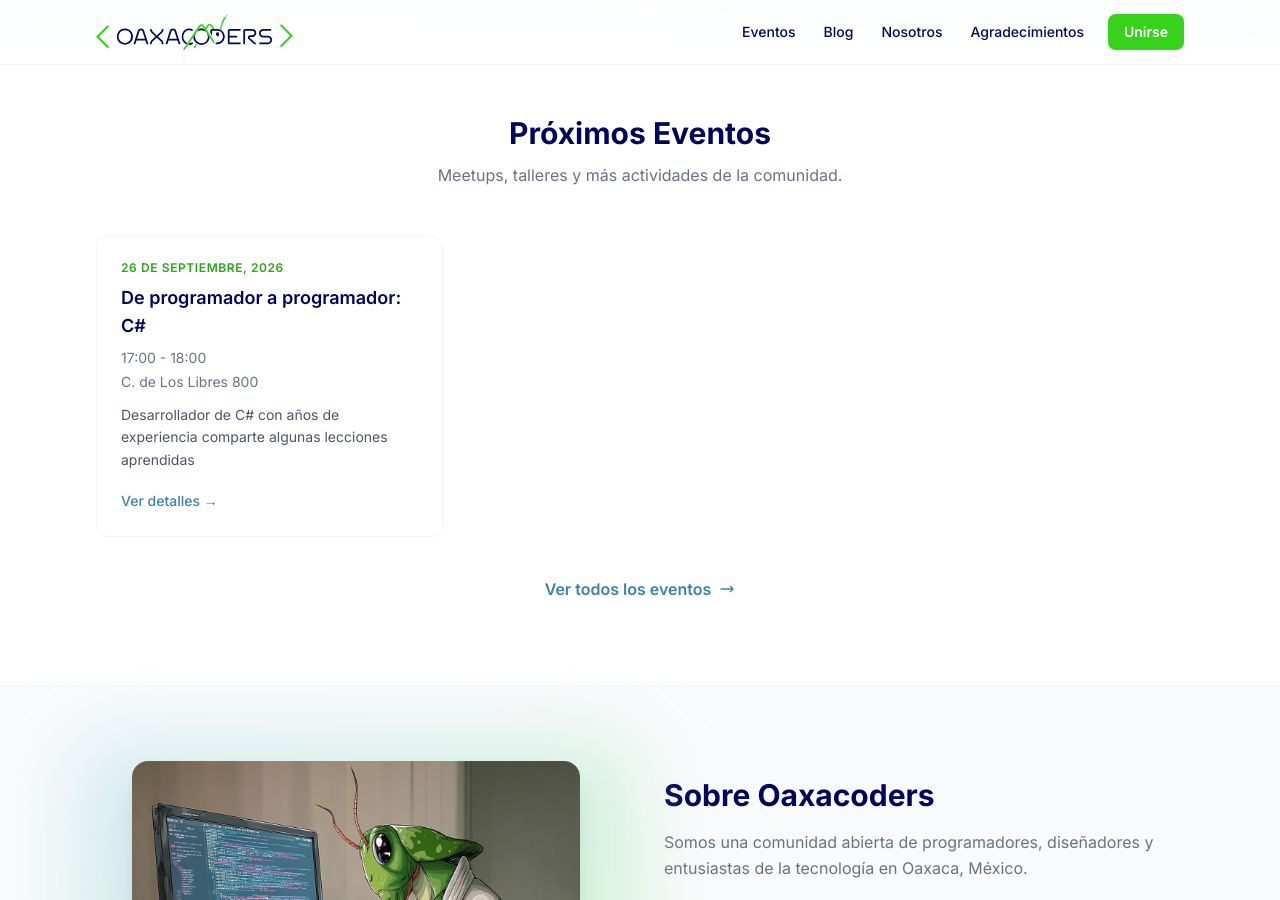
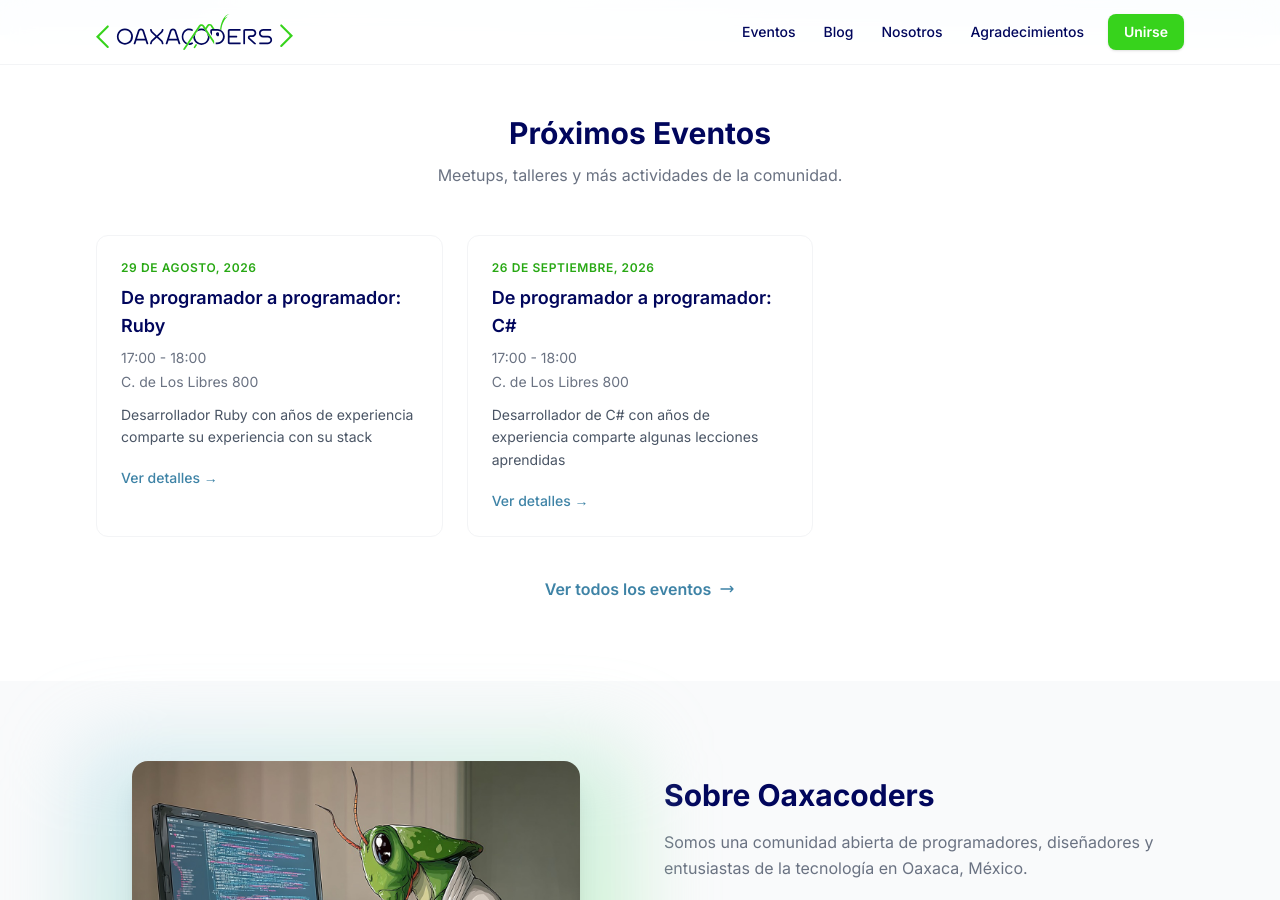
Before and after one commit to oaxacoders/oaxacoders.github.io, a Jekyll site: the page built from index.html, in a window 1280 px wide and 900 px high, scrolled down 785 px. Built offline with Jekyll 4.4.1, drawn with Linux system fonts in a browser that asks for light colours.

Commit message:
Sync events from Eventbrite

```diff
--- a/_data/eventos.yml
+++ b/_data/eventos.yml
@@ -13,6 +13,21 @@
   is_free: false
   status: disponible
   description: Adentrándose en el área de la Computación Cuántica
+- title: 'De programador a programador: Ruby'
+  slug: de-programador-a-programador-ruby
+  date: '2026-08-29'
+  date_display: 29 de agosto, 2026
+  time_display: 17:00 - 18:00
+  start_time: '2026-08-29T17:00:00'
+  end_time: '2026-08-29T18:00:00'
+  venue: C. de Los Libres 800
+  venue_address: 800 Calle de Los Libres, Oaxaca de Juárez, OAX 68000
+  eventbrite_url: https://www.eventbrite.com.mx/e/de-programador-a-programador-ruby-tickets-1993247316380
+  eventbrite_id: '1993247316380'
+  is_free: false
+  status: disponible
+  description: Desarrollador Ruby con años de experiencia comparte su experiencia
+    con su stack
 - title: 'De programador a programador: C#'
   slug: de-programador-a-programador-c
   date: '2026-09-26'
--- /dev/null
+++ b/_events/2026-08-29-de-programador-a-programador-ruby.md
@@ -0,0 +1,15 @@
+---
+layout: event
+title: 'De programador a programador: Ruby'
+date: '2026-08-29'
+date_display: 29 de agosto, 2026
+time_display: 17:00 - 18:00
+venue: C. de Los Libres 800
+venue_address: 800 Calle de Los Libres, Oaxaca de Juárez, OAX 68000
+eventbrite_url: https://www.eventbrite.com.mx/e/de-programador-a-programador-ruby-tickets-1993247316380
+eventbrite_id: '1993247316380'
+is_free: false
+status: disponible
+---
+
+Desarrollador Ruby con años de experiencia comparte su experiencia con su stack
```
